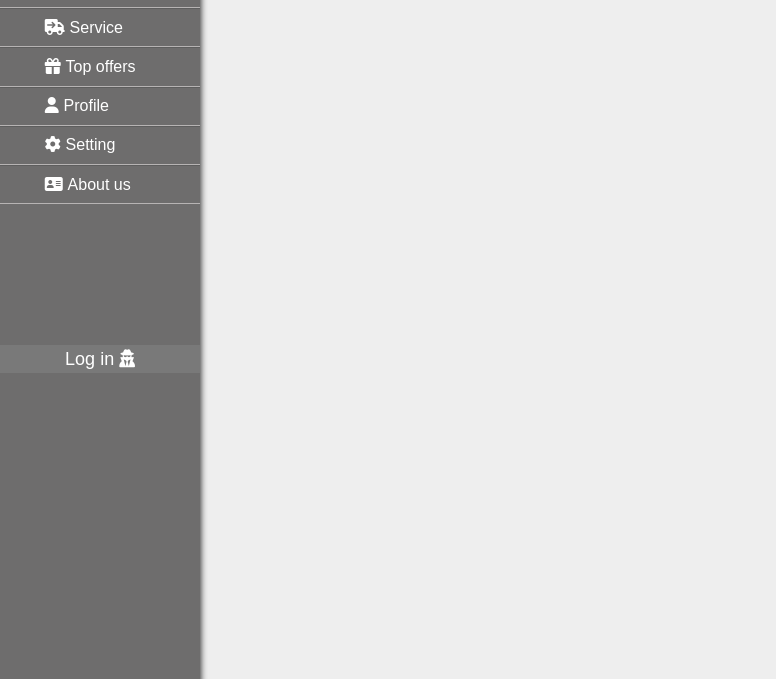
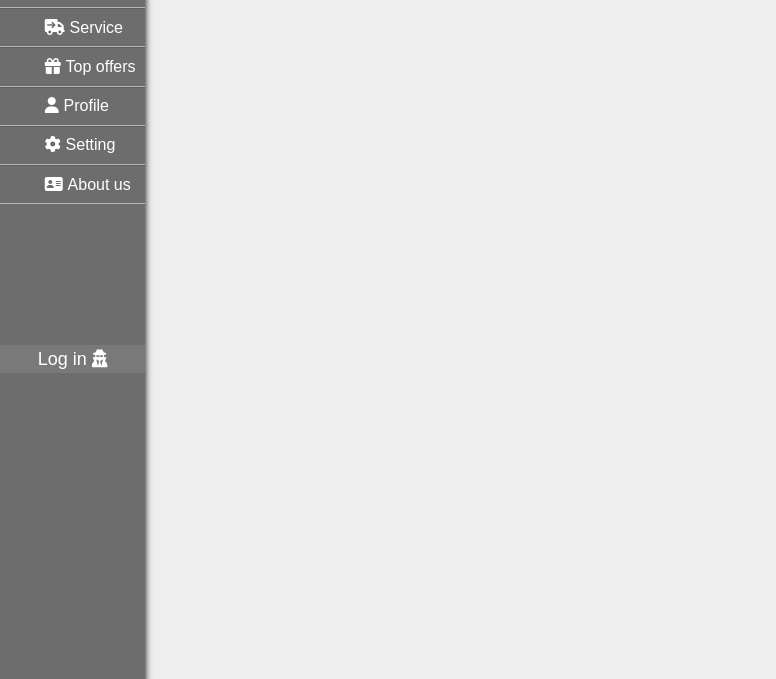
Before and after one commit to Luckyhudda/sidebarNavigation, a plain HTML site: page index.html in a window 1280 px wide. Shown: the part 64-743 px from the top of the page, without its empty margins (0-776 px from the left). Drawn offline with Linux system fonts and the light colour scheme.

Commit message:
Update style.css

```diff
--- a/style.css
+++ b/style.css
@@ -10,7 +10,7 @@ body {
   background: #eee;
 }
 .sideBarBox {
-  width: 200px;
+  width: -210px;
   height: 100vh;
   box-shadow: 0 0 7px;
   overflow: hidden;
```
